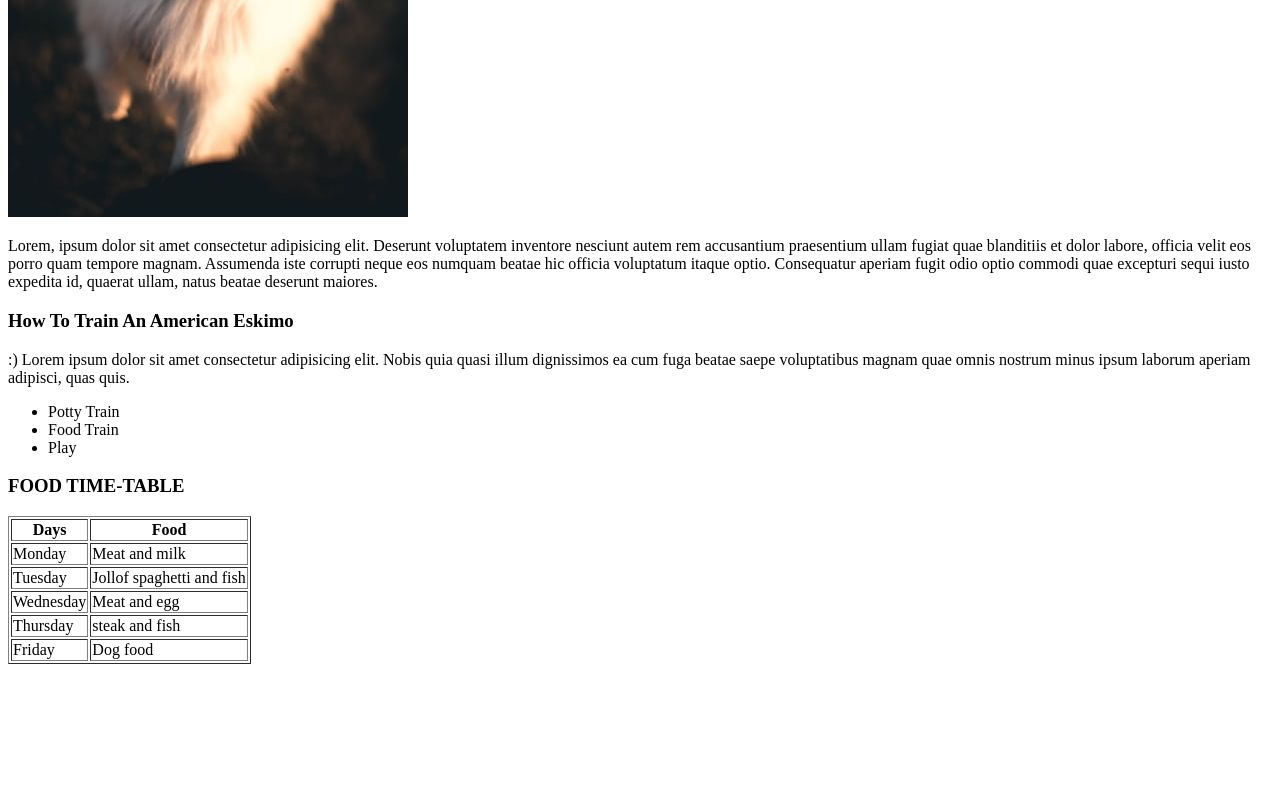
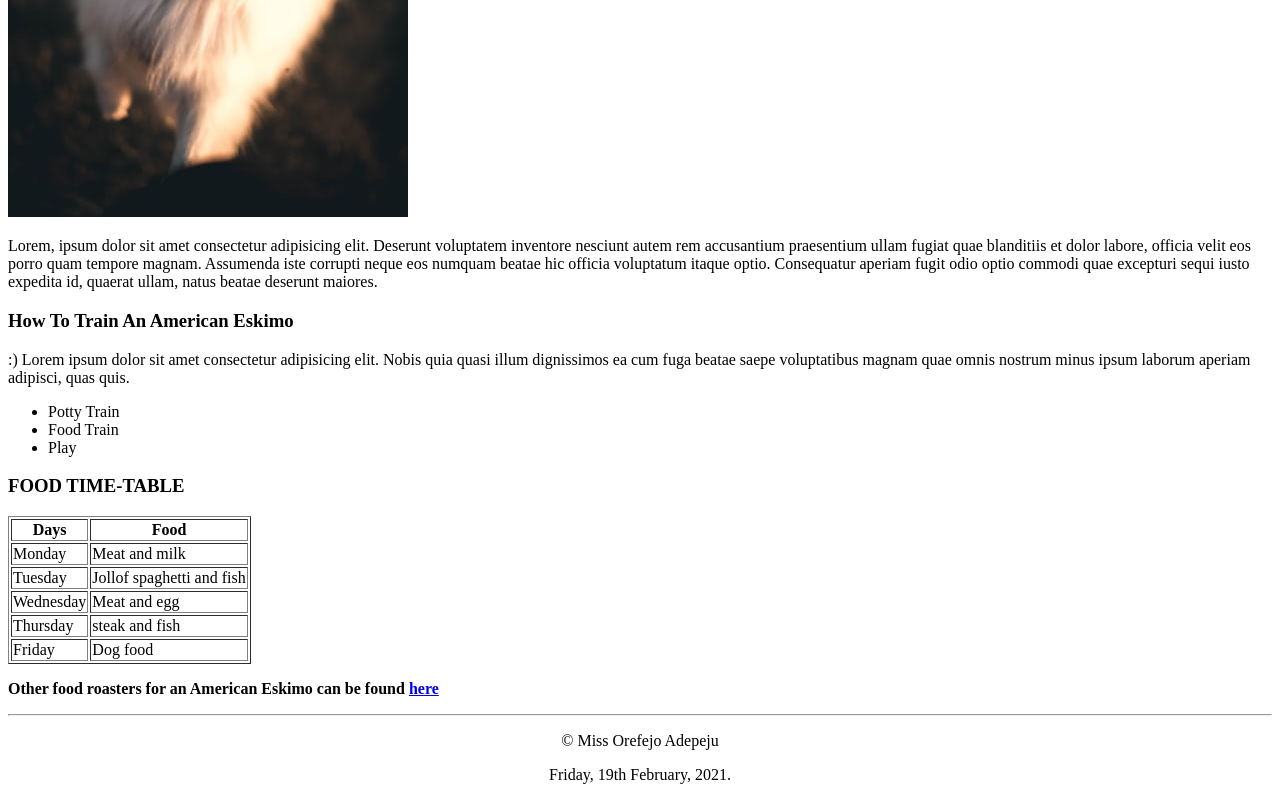
Before and after one commit to adepeju4/My-Puppy, a plain HTML site: page index.html in a window 1280 px wide. Shown: the part 540-1340 px from the top of the page. Before the commit the page ends 1212 px from the top, so only its background shows below. Drawn offline with Linux system fonts and the light colour scheme.

Commit message:
made changes

```diff
--- a/index.html
+++ b/index.html
@@ -16,7 +16,7 @@
     <h3>
         Introduction
     </h3>
-    <img src="./images/photo-1509393011839-182e9b61f10f.jpg" alt="">
+    <img src="./images/photo-1509393011839-182e9b61f10f.jpg" alt="my puppy Deon">
     <p>
         Lorem, ipsum dolor sit amet consectetur adipisicing elit. Deserunt voluptatem inventore nesciunt autem rem accusantium praesentium ullam fugiat quae blanditiis et dolor labore, officia velit eos porro quam tempore magnam. Assumenda iste corrupti neque
         eos numquam beatae hic officia voluptatum itaque optio. Consequatur aperiam fugit odio optio commodi quae excepturi sequi iusto expedita id, quaerat ullam, natus beatae deserunt maiores.
@@ -64,6 +64,25 @@
             <td>Dog food</td>
         </tr>
     </table>
+
+    <p style="font-weight: 700;">
+        Other food roasters for an American Eskimo can be found <a href="https://www.puppywire.com/american-eskimo-food/">here</a>
+    </p>
+    <hr>
+    <footer>
+
+        <center>
+
+            <p>
+                &#169; Miss Orefejo Adepeju
+            </p>
+            <p>
+                Friday, 19th February, 2021.
+            </p>
+        </center>
+
+
+    </footer>
 </body>
 
 </html>
```
